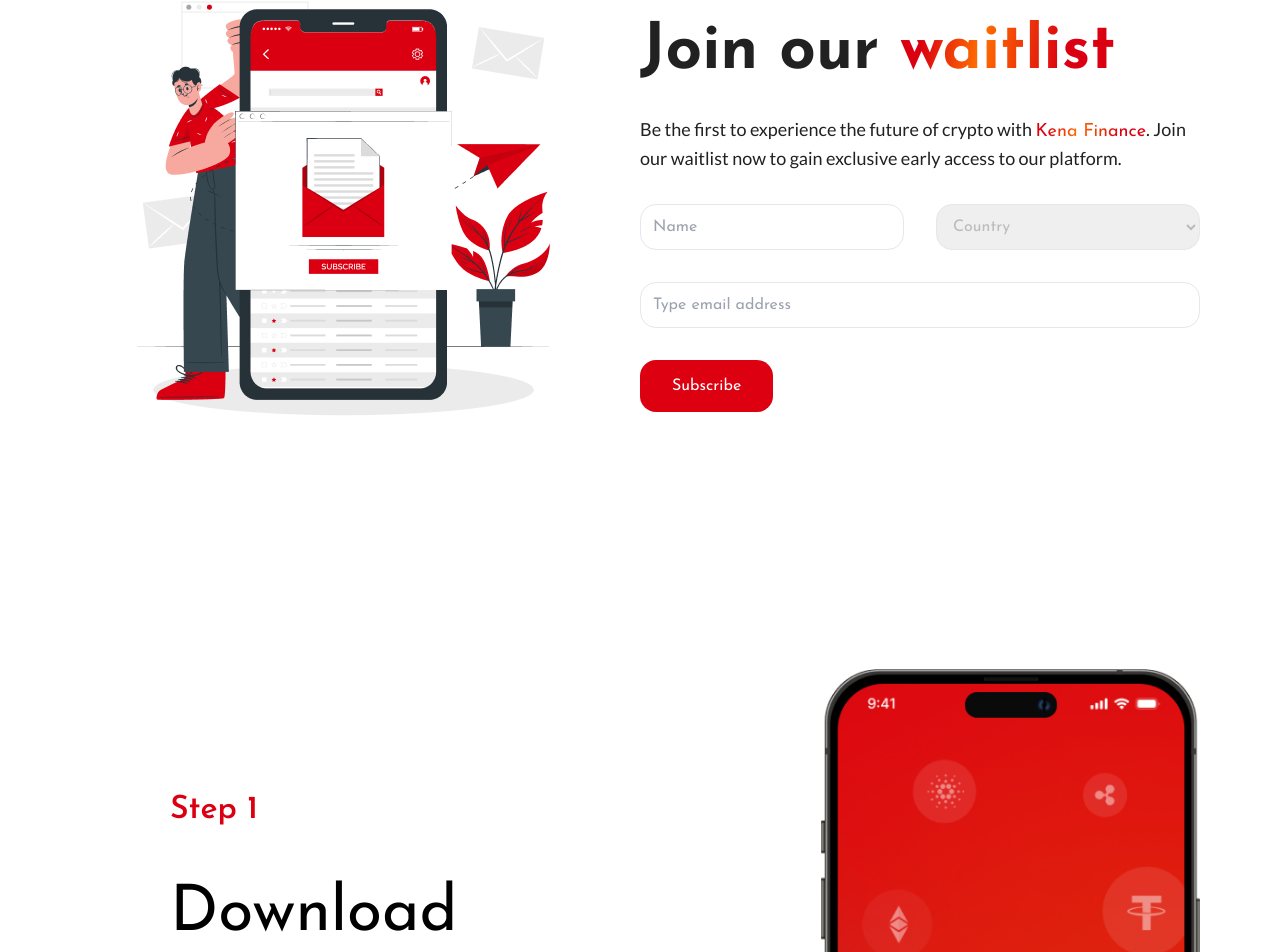
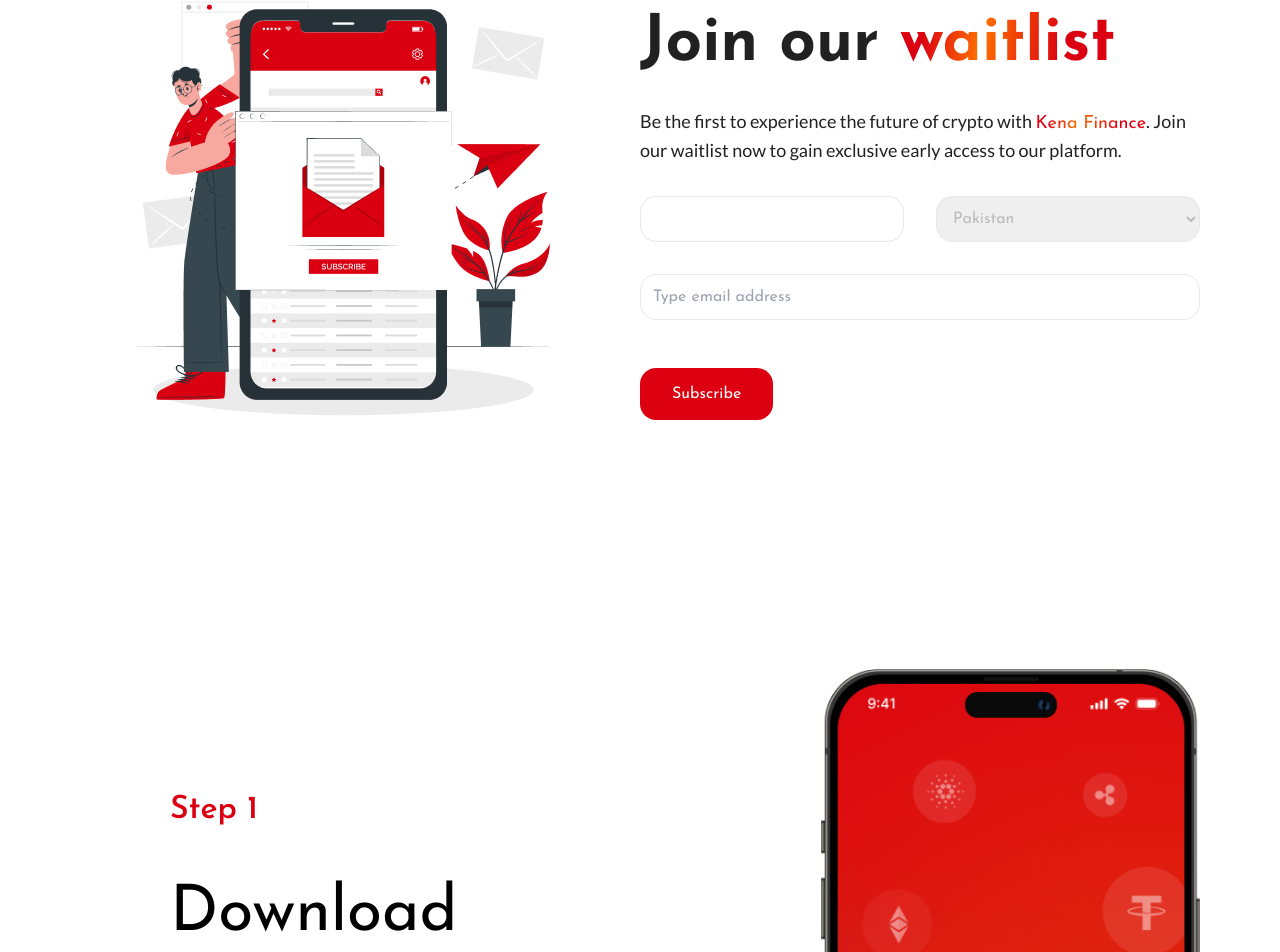
Before and after one commit to waqar-ahmad356/ken-finance-react, a React (Vite) app: page / in a window 1280 px wide. Shown: the part 5952-6904 px from the top of the page. Built offline with nearby package versions, Linux system fonts and the light colour scheme.

Commit message:
dev-mode

```diff
--- a/src/components/Wait_List.jsx
+++ b/src/components/Wait_List.jsx
@@ -1,7 +1,22 @@
-import React from 'react'
+import React, { useEffect, useState } from 'react'
 import chat from '../assets/chat.png'
 
 const Wait_List = () => {
+  const [inputs,setInputs]=useState({})
+  const [option,setOption]=useState("Pakistan")
+  const onchange=(event)=>{
+    const name=event.target.name;
+    const value=event.target.value;
+    setInputs(values=>({...values,[name]:value}))
+  }
+
+  const onsubmitHandle=(e)=>{
+    e.preventDefault();
+    alert("Subscribed Successfully")
+    setInputs({})
+    setOption("")
+  }
+
   return (
     <section className='mt-[80px] md:mt-[80px] lg:mt-[120px] xl:mt-[192px] bg-white'>
       <div className='container'>
@@ -17,31 +32,35 @@
                 Join our waitlist now to gain exclusive early access to our platform.
               </p>
             </div>
+            <form className='w-full' onSubmit={onsubmitHandle}>
             <div className='flex flex-col gap-8 w-full'>
               <div className='flex md:flex-row flex-col gap-8 w-full'>
-                <input type='text' className='w-full rounded-2xl border-[0.5px] outline-none px-3 py-[10px]' placeholder='Name' />
-                <select id='cars' className='w-full text-[#bbbbbb]  rounded-2xl border-[0.5px] outline-none px-3 py-[10px]' name='cars'>
-                  <option value='volvo'>
-                    Country
+
+                <input type='text' name="username" value={inputs.username || " "} onChange={onchange} className='w-full rounded-2xl border-[0.5px] outline-none px-3 py-[10px]' placeholder='Name' />
+                <select id='cars' value={option} onChange={(e)=>setOption(e.target.value)} className='w-full text-[#bbbbbb]  rounded-2xl border-[0.5px] outline-none px-3 py-[10px]' name='cars'>
+
+                  <option value='Pk' >
+                    Pakistan
                   </option>
-                  <option value='saab'>
-                    Saab 95
+                  <option value='Ch'>
+                    China
                   </option>
-                  <option value='mercedes'>
-                    Mercedes SLK
-                  </option>
-                  <option value='audi'>
-                    Audi TT
+                  <option value='uk'>
+                    Uk
                   </option>
                 </select>
+
               </div>
               <div className='w-full '>
-                <input type='email' className='w-full outline-none rounded-2xl border-[0.5px] px-3 py-[10px]' placeholder='Type email address' />
+                <input type='email' name='email' value={inputs.email || " "} onChange={onchange } className='w-full outline-none rounded-2xl border-[0.5px] px-3 py-[10px]' placeholder='Type email address' />
               </div>
             </div>
-            <button className='px-[32px] py-[14px] bg-[#dd0011] text-white rounded-2xl'>
+            <button type='submit' className='px-[32px] mt-[48px] py-[14px] bg-[#dd0011] text-white rounded-2xl'>
               Subscribe
             </button>
+            </form>
+
+
           </div>
         </div>
       </div>
```
